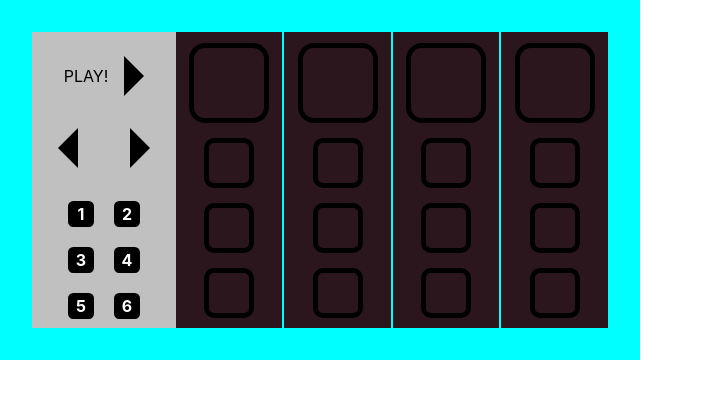
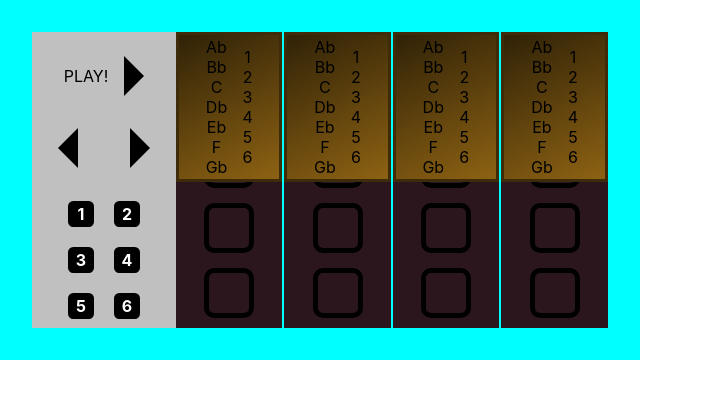
Before and after one commit to mar10outof10/syntho, a React (Create React App) app: page / in a window 1280 px wide. Shown: the top 398 px of the page, without its empty margins (0-703 px from the left). Built offline with nearby package versions, Linux system fonts and the light colour scheme.

Commit message:
Setup note select backbone

```diff
--- a/src/components/SynthBeat/NoteSelect/NoteSelect.js
+++ b/src/components/SynthBeat/NoteSelect/NoteSelect.js
@@ -1,9 +1,40 @@
 import React from "react";
+
+const notes = ["Ab", "Bb", "C", "Db", "Eb", "F", "Gb"];
+const octaves = ["1", "2", "3", "4", "5", "6"];
+
+const currNote = notes[0];
+const currOctave = octaves[0];
+
+const NoteColumn = () => {
+  return (
+    <div className="noteDropdown__noteColumn">
+      {notes.map((note, index) => (
+        <div>
+          {note}
+        </div>
+      ))}
+    </div>
+  );
+};
+
+const OctaveColumn = () => {
+  return (
+    <div className="noteDropdown__octaveColumn">
+      {octaves.map((octave, index) => (
+        <div>
+          {octave}
+        </div>
+      ))}
+    </div>
+  );
+};
 
 const NoteSelect = () => {
   return (
     <div className='noteSelect'>
-
+      <NoteColumn />
+      <OctaveColumn />
     </div>
   )
 }
--- a/src/main.css
+++ b/src/main.css
@@ -117,6 +117,18 @@ html {
   position: absolute;
 }
 
+.noteSelect {
+  display: flex;
+  flex-direction: row;
+  align-items: center;
+  justify-content: center;
+  width: 100%;
+  height: 100%;
+  gap: 15px;
+  background: linear-gradient(335deg, #8d6213, #302207);
+  border: solid #3d2b09 3px;
+}
+
 .synthBeatContainer {
   width: 100%;
   height: 100%;
--- a/src/sass/components/SynthBeat/NoteSelect/_noteSelect.scss
+++ b/src/sass/components/SynthBeat/NoteSelect/_noteSelect.scss
@@ -1,3 +1,11 @@
 .noteSelect {
-
+  display: flex;
+  flex-direction: row;
+  align-items: center;
+  justify-content: center;
+  width: 100%;
+  height: 100%;
+  gap: 15px;
+  background: linear-gradient(335deg, #8d6213, #302207);
+  border: solid #3d2b09 3px;
 }
```
